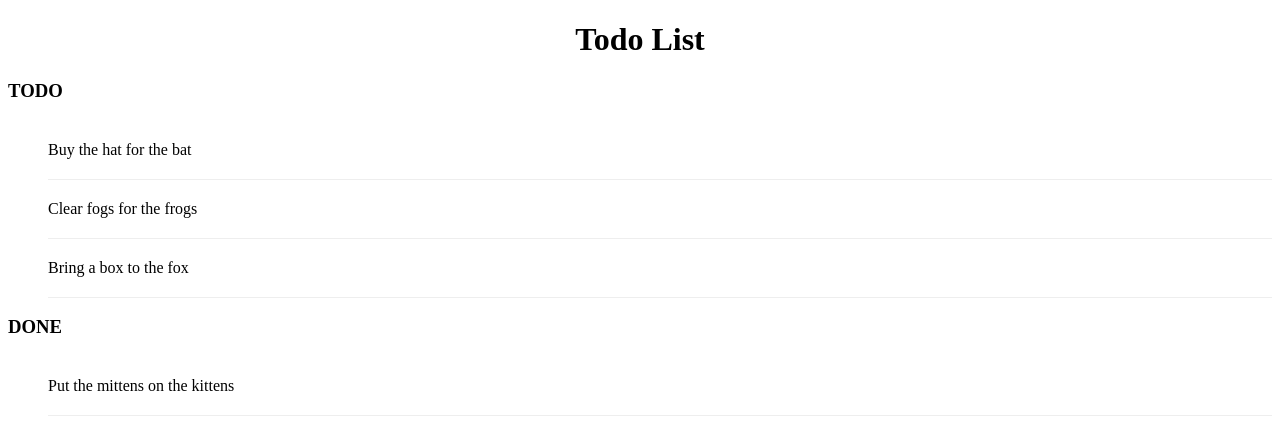
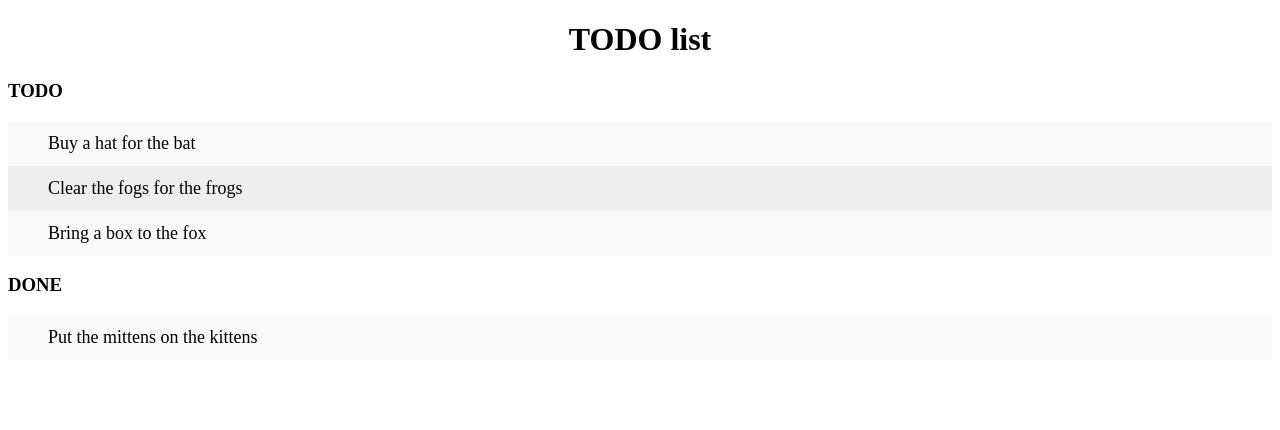
Before and after one commit to Soroush-Mohammadi/todos, a plain HTML site: page index.html in a window 1280 px wide. Drawn offline with Linux system fonts and the light colour scheme.

Commit message:
add basic style

```diff
--- a/index.html
+++ b/index.html
@@ -1,18 +1,41 @@
 <!DOCTYPE html>
-<html lang="en">
+<html>
   <head>
-    <meta charset="UTF-8" />
-    <meta http-equiv="X-UA-Compatible" content="IE=edge" />
-    <meta name="viewport" content="width=device-width, initial-scale=1.0" />
-    <link rel="stylesheet" href="style.css" />
-    <title>Todo List</title>
+    <meta charset="utf-8" />
+    <title>TODO list</title>
+    <style>
+      h1 {
+        text-align: center;
+      }
+      h3 {
+        text-transform: uppercase;
+      }
+      ul {
+        margin: 0;
+        padding: 0;
+      }
+      ul li {
+        cursor: pointer;
+        position: relative;
+        padding: 12px 8px 12px 40px;
+        background: #eee;
+        font-size: 18px;
+        transition: 0.2s;
+      }
+      ul li:nth-child(odd) {
+        background: #f9f9f9;
+      }
+      ul li:hover {
+        background: #ddd;
+      }
+    </style>
   </head>
   <body>
-    <h1>Todo List</h1>
+    <h1>TODO list</h1>
     <h3>Todo</h3>
     <ul>
-      <li>Buy the hat for the bat</li>
-      <li>Clear fogs for the frogs</li>
+      <li>Buy a hat for the bat</li>
+      <li>Clear the fogs for the frogs</li>
       <li>Bring a box to the fox</li>
     </ul>
     <h3>Done</h3>
```
